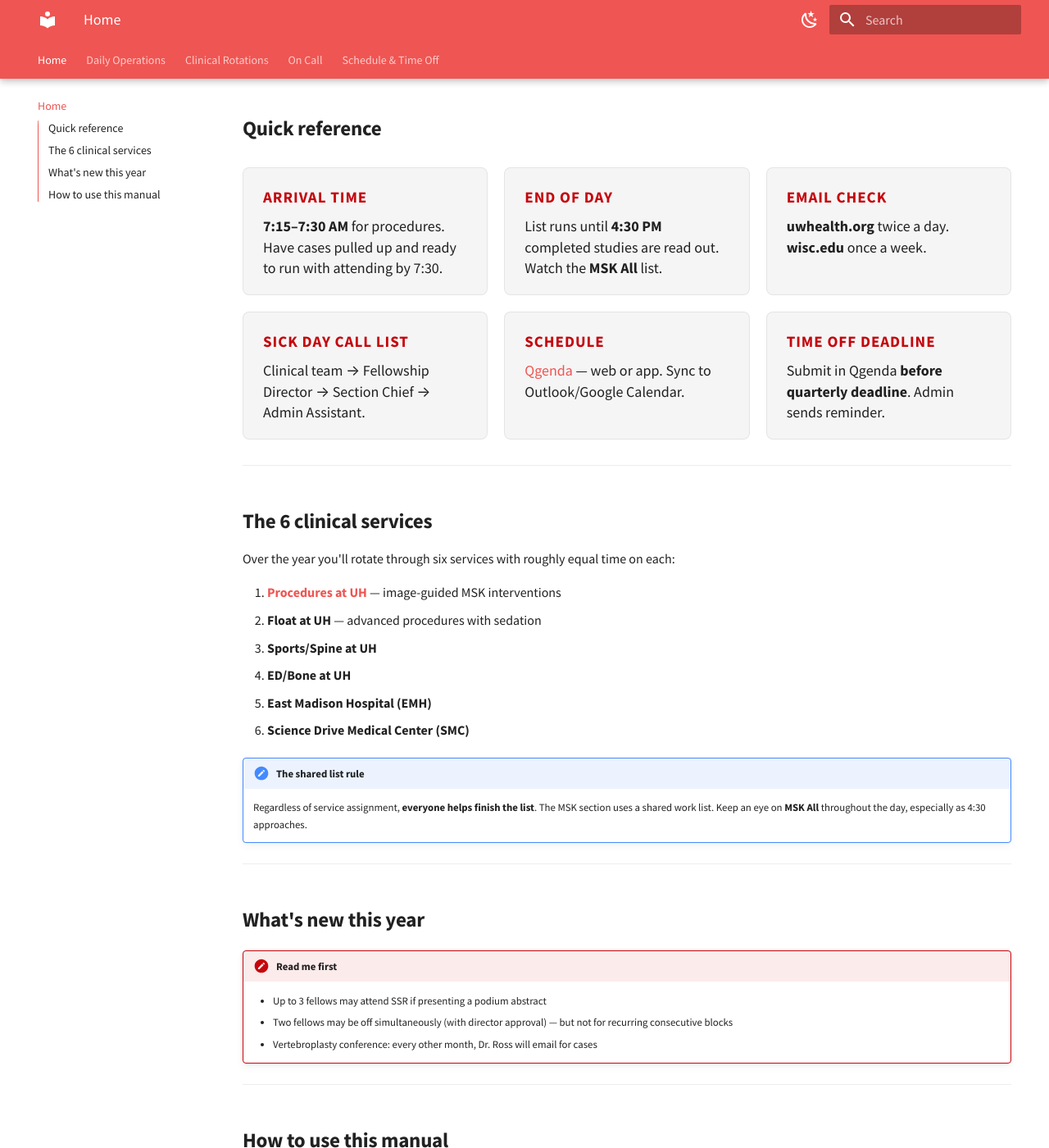
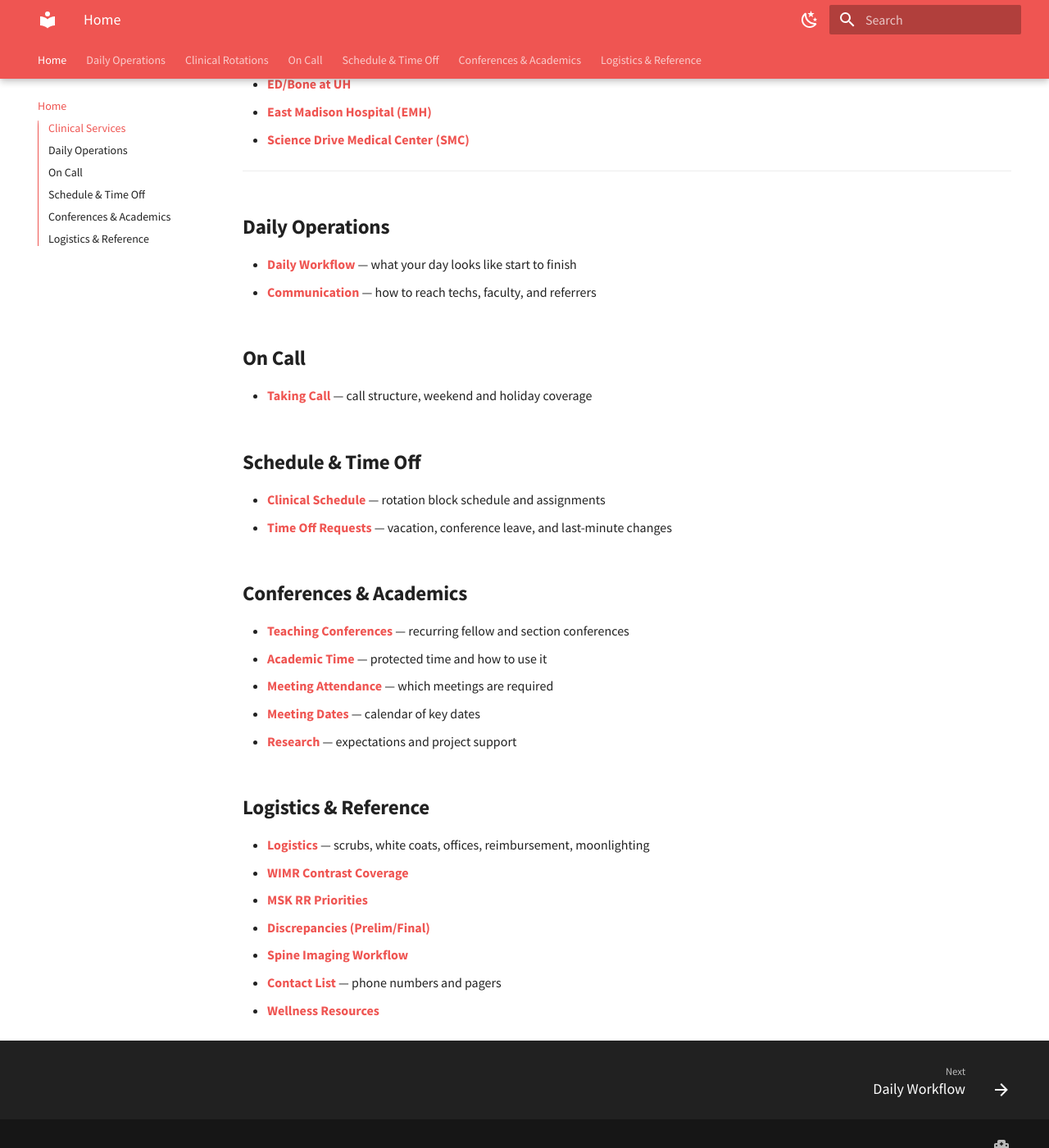
Before and after one commit to UW-MSK-Rads/msk-fellowship-manual, an MkDocs documentation site: the page built from docs/index.md, in a window 1280 px wide and 1400 px high, scrolled down 299 px. Shown: the whole window at 82% size. Built offline with MkDocs 1.6.1 and Material for MkDocs 9.7.7, drawn with Linux system fonts in a browser that asks for light colours; some of the changed text lies outside the part shown.

Commit message:
Scaffold full nav: add stub pages, expand mkdocs.yml, rework index
Adds skeleton pages for every section in the planned navigation
(rotations, schedule, conferences/academics, logistics/reference)
and registers them in mkdocs.yml. Splits the old conferences.md
into a teaching-conferences stub and a separate meeting-dates.md
holding the dated meeting/blackout tables. index.md reworked from
quick-reference cards to a section-by-section link directory keyed
to the new nav.

Co-Authored-By: Claude Opus 4.7 <noreply@anthropic.com>

```diff
--- a/docs/index.md
+++ b/docs/index.md
@@ -1,82 +1,44 @@
-# MSK Fellowship Manual
+# MSK Fellowship Manual 2026–2027
 
-**University of Wisconsin – Madison · 2025–2026**
+## Clinical Services
 
-Welcome to the Musculoskeletal Imaging and Intervention fellowship. The first couple months can be tough as you get your feet under you — but once you're up and running, the year flies by.
-
-This manual is the source of truth for how the fellowship runs day-to-day. Use the search bar at the top to find anything fast.
+- [**Procedures at UH**](procedures-uh.md) — image-guided MSK interventions
+- [**Float at UH**](float.md) — advanced procedures with sedation
+- [**Sports/Spine at UH**](sports-spine.md)
+- [**ED/Bone at UH**](ed-bone.md)
+- [**East Madison Hospital (EMH)**](emh.md)
+- [**Science Drive Medical Center (SMC)**](smc.md)
 
 ---
 
-## Quick reference
+## Daily Operations
 
-<div class="qref-grid" markdown>
+- [**Daily Workflow**](daily-workflow.md) — what your day looks like start to finish
+- [**Communication**](communication.md) — how to reach techs, faculty, and referrers
 
-<div class="qref-card" markdown>
-#### Arrival time
-**7:15–7:30 AM** for procedures.
-Have cases pulled up and ready to run with attending by 7:30.
-</div>
+## On Call
 
-<div class="qref-card" markdown>
-#### End of day
-List runs until **4:30 PM** completed studies are read out. Watch the **MSK All** list.
-</div>
+- [**Taking Call**](taking-call.md) — call structure, weekend and holiday coverage
 
-<div class="qref-card" markdown>
-#### Email check
-**uwhealth.org** twice a day.
-**wisc.edu** once a week.
-</div>
+## Schedule & Time Off
 
-<div class="qref-card" markdown>
-#### Sick day call list
-Clinical team → Fellowship Director → Section Chief → Admin Assistant.
-</div>
+- [**Clinical Schedule**](clinical-schedule.md) — rotation block schedule and assignments
+- [**Time Off Requests**](time-off.md) — vacation, conference leave, and last-minute changes
 
-<div class="qref-card" markdown>
-#### Schedule
-[Qgenda](#) — web or app.
-Sync to Outlook/Google Calendar.
-</div>
+## Conferences & Academics
 
-<div class="qref-card" markdown>
-#### Time off deadline
-Submit in Qgenda **before quarterly deadline**. Admin sends reminder.
-</div>
+- [**Teaching Conferences**](conferences.md) — recurring fellow and section conferences
+- [**Academic Time**](academic-time.md) — protected time and how to use it
+- [**Meeting Attendance**](meetings.md) — which meetings are required
+- [**Meeting Dates**](meeting-dates.md) — calendar of key dates
+- [**Research**](research.md) — expectations and project support
 
-</div>
+## Logistics & Reference
 
----
-
-## The 6 clinical services
-
-Over the year you'll rotate through six services with roughly equal time on each:
-
-1. [**Procedures at UH**](procedures-uh.md) — image-guided MSK interventions
-2. **Float at UH** — advanced procedures with sedation
-3. **Sports/Spine at UH**
-4. **ED/Bone at UH**
-5. **East Madison Hospital (EMH)**
-6. **Science Drive Medical Center (SMC)**
-
-!!! note "The shared list rule"
-    Regardless of service assignment, **everyone helps finish the list**. The MSK section uses a shared work list. Keep an eye on **MSK All** throughout the day, especially as 4:30 approaches.
-
----
-
-## What's new this year
-
-!!! tldr "Read me first"
-    - Up to 3 fellows may attend SSR if presenting a podium abstract
-    - Two fellows may be off simultaneously (with director approval) — but not for recurring consecutive blocks
-    - Vertebroplasty conference: every other month, Dr. Ross will email for cases
-
----
-
-## How to use this manual
-
-- **Search bar (top right)** indexes every page — fastest way to find anything
-- **Dark mode toggle** is in the top right next to search
-- Click any **chevron (›)** in the sidebar to expand a section
-- Most rotations have a **"The basics"** collapsible at the top — that's the 30-second version. Expand **"The details"** when you need more
+- [**Logistics**](logistics.md) — scrubs, white coats, offices, reimbursement, moonlighting
+- [**WIMR Contrast Coverage**](wimr-contrast.md)
+- [**MSK RR Priorities**](rr-priorities.md)
+- [**Discrepancies (Prelim/Final)**](discrepancies.md)
+- [**Spine Imaging Workflow**](spine-workflow.md)
+- [**Contact List**](contacts.md) — phone numbers and pagers
+- [**Wellness Resources**](wellness.md)
--- a/mkdocs.yml
+++ b/mkdocs.yml
@@ -70,11 +70,30 @@ nav:
     - Communication: communication.md
   - Clinical Rotations:
     - Procedures at UH: procedures-uh.md
+    - Float at UH: float.md
+    - Sports/Spine: sports-spine.md
+    - ED/Bone: ed-bone.md
+    - East Madison Hospital: emh.md
+    - Science Drive Medical Center: smc.md
   - On Call:
     - Taking Call: taking-call.md
   - Schedule & Time Off:
+    - Clinical Schedule: clinical-schedule.md
     - Time Off Requests: time-off.md
-    - Conference Dates: conferences.md
+  - Conferences & Academics:
+    - Teaching Conferences: conferences.md
+    - Academic Time: academic-time.md
+    - Meeting Attendance: meetings.md
+    - Meeting Dates: meeting-dates.md
+    - Research: research.md
+  - Logistics & Reference:
+    - Logistics: logistics.md
+    - WIMR Contrast Coverage: wimr-contrast.md
+    - MSK RR Priorities: rr-priorities.md
+    - Discrepancies (Prelim/Final): discrepancies.md
+    - Spine Imaging Workflow: spine-workflow.md
+    - Contact List: contacts.md
+    - Wellness Resources: wellness.md
 
 extra:
   generator: false
```
Also changed, not shown: docs/academic-time.md (added, +16 -0 lines), docs/clinical-schedule.md (added, +12 -0 lines), docs/conferences.md (+11 -19 lines), docs/contacts.md (added, +24 -0 lines), docs/discrepancies.md (added, +16 -0 lines), docs/ed-bone.md (added, +21 -0 lines), docs/emh.md (added, +22 -0 lines), docs/float.md (added, +12 -0 lines), docs/logistics.md (added, +20 -0 lines), docs/meeting-dates.md (added, +24 -0 lines), docs/meetings.md (added, +21 -0 lines), docs/research.md (added, +20 -0 lines), docs/rr-priorities.md (added, +26 -0 lines), docs/smc.md (added, +20 -0 lines), 4 more files.
